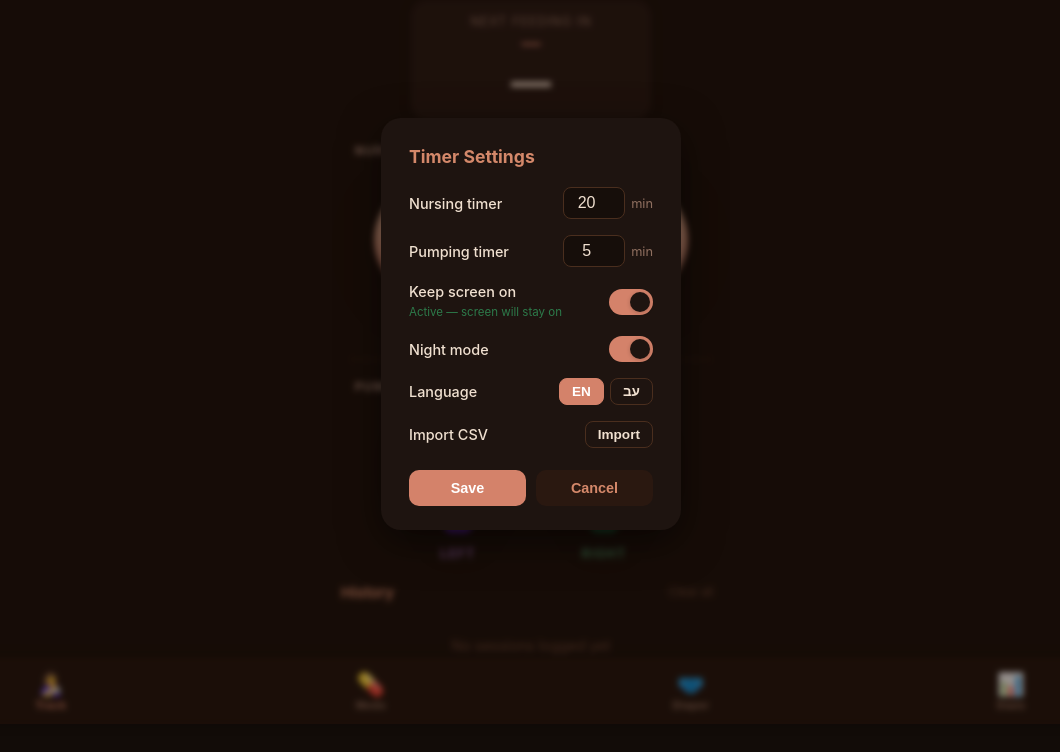
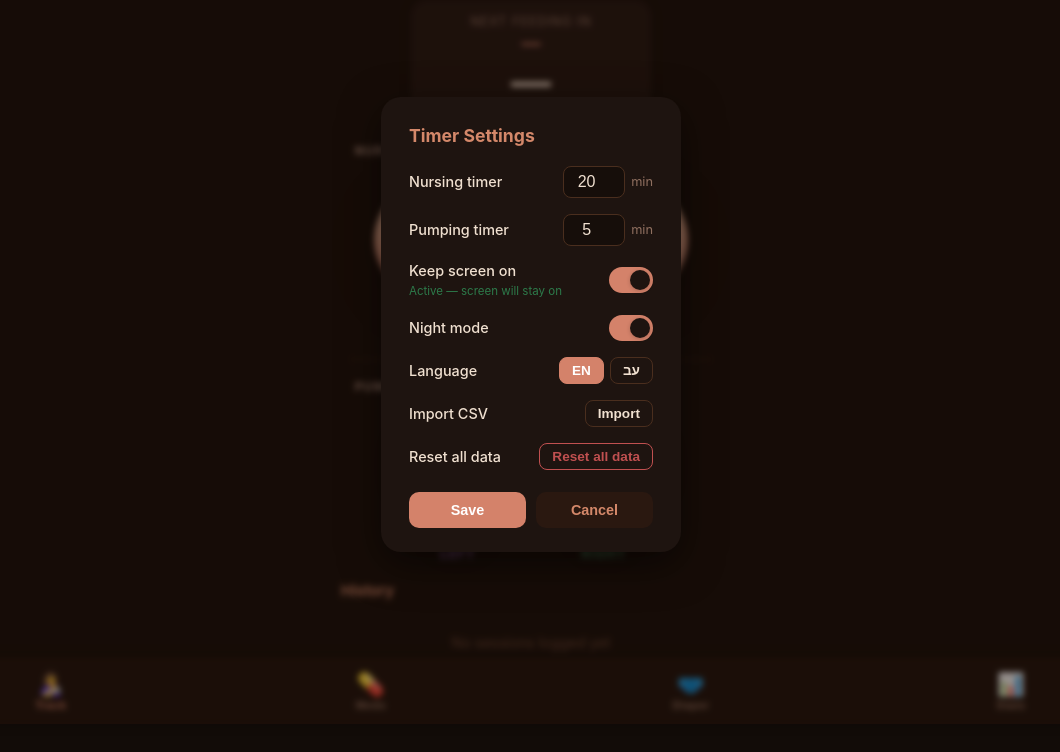
Before and after one commit to MichaelMIL/breast_feeding, a plain HTML site: page index.html in a window 1280 px wide. Both pictures are taken after a click on the button "⚙️". Shown: the part 76-828 px from the top of the page, without its empty margins (109-1169 px from the left). Drawn offline with Linux system fonts and the light colour scheme.

Commit message:
feat: reset button in settings, remove clear-all from tracker history
Co-Authored-By: Claude Sonnet 4.6 <noreply@anthropic.com>

```diff
--- a/css/main.css
+++ b/css/main.css
@@ -280,6 +280,8 @@
       font-weight: 600; transition: border-color 0.15s, background 0.15s;
     }
     .lang-btn.active { border-color: var(--accent); background: var(--accent); color: #fff; }
+    .reset-btn { border-color: #c05050; color: #c05050; }
+    .reset-btn:hover { background: #c05050; color: #fff; }
 
     /* ── pages ── */
     .page { display: none; width: 100%; max-width: 400px; flex-direction: column; align-items: center; }
--- a/index.html
+++ b/index.html
@@ -216,9 +216,6 @@
   <div class="history-section">
     <div class="history-header">
       <span class="history-title" data-i18n="history">History</span>
-      <div class="history-actions">
-        <button class="clear-btn" onclick="clearHistory()" data-i18n="clearAll">Clear all</button>
-      </div>
     </div>
     <div class="history-list" id="historyList"></div>
   </div>
@@ -519,6 +516,11 @@
         <button class="lang-btn" onclick="triggerImportCSV()" data-i18n="importBtn">Import</button>
       </div>
 
+      <div class="setting-row">
+        <label data-i18n="resetApp">Reset all data</label>
+        <button class="lang-btn reset-btn" onclick="resetApp()" data-i18n="resetApp">Reset all data</button>
+      </div>
+
       <div class="modal-btns">
         <button class="btn-save"   onclick="saveSettings()" data-i18n="save">Save</button>
         <button class="btn-cancel" onclick="closeSettings()" data-i18n="cancel">Cancel</button>
--- a/js/i18n.js
+++ b/js/i18n.js
@@ -84,6 +84,8 @@ const STRINGS = {
     importSuccess:  n => `Imported ${n} new entr${n === 1 ? 'y' : 'ies'}.`,
     importNoData:   'No data found in file.',
     importNoValid:  'No valid entries found.',
+    resetApp:       'Reset all data',
+    resetConfirm:   'Delete ALL data? This cannot be undone.',
     sectionFeeding: '🤱 Feeding',
     sectionDiapers: '🩲 Diapers',
     sectionMeds:    '💊 Medications',
@@ -173,6 +175,8 @@ const STRINGS = {
     importSuccess:  n => `יובאו ${n} רשומות חדשות.`,
     importNoData:   'לא נמצאו נתונים בקובץ.',
     importNoValid:  'לא נמצאו רשומות תקינות.',
+    resetApp:       'איפוס כל הנתונים',
+    resetConfirm:   'למחוק את כל הנתונים? לא ניתן לשחזר.',
     sectionFeeding: '🤱 האכלות',
     sectionDiapers: '🩲 חיתולים',
     sectionMeds:    '💊 תרופות',
--- a/js/settings.js
+++ b/js/settings.js
@@ -34,6 +34,17 @@
     document.getElementById('langHe').className = 'lang-btn' + (lang === 'he' ? ' active' : '');
   }
 
+  function resetApp() {
+    if (!confirm(t('resetConfirm'))) return;
+    [STORAGE_KEY, TIMER_KEY, DIAPER_KEY, MED_KEY, MED_HISTORY_KEY].forEach(k => localStorage.removeItem(k));
+    if (timerInterval) clearInterval(timerInterval);
+    resetTimerUI();
+    renderHistory();
+    renderMeds();
+    renderDiapers();
+    closeSettings();
+  }
+
   function triggerImportCSV() {
     document.getElementById('importCsvInput').click();
   }
--- a/js/utils.js
+++ b/js/utils.js
@@ -1,4 +1,4 @@
-  const APP_VERSION = "1.14";
+  const APP_VERSION = "1.15";
   const STORAGE_KEY = 'feedingLog';
   const TIMER_KEY   = 'feedingTimer';
   const CFG_KEY     = 'feedingConfig';
```
Also changed, not shown: 1 other file.
